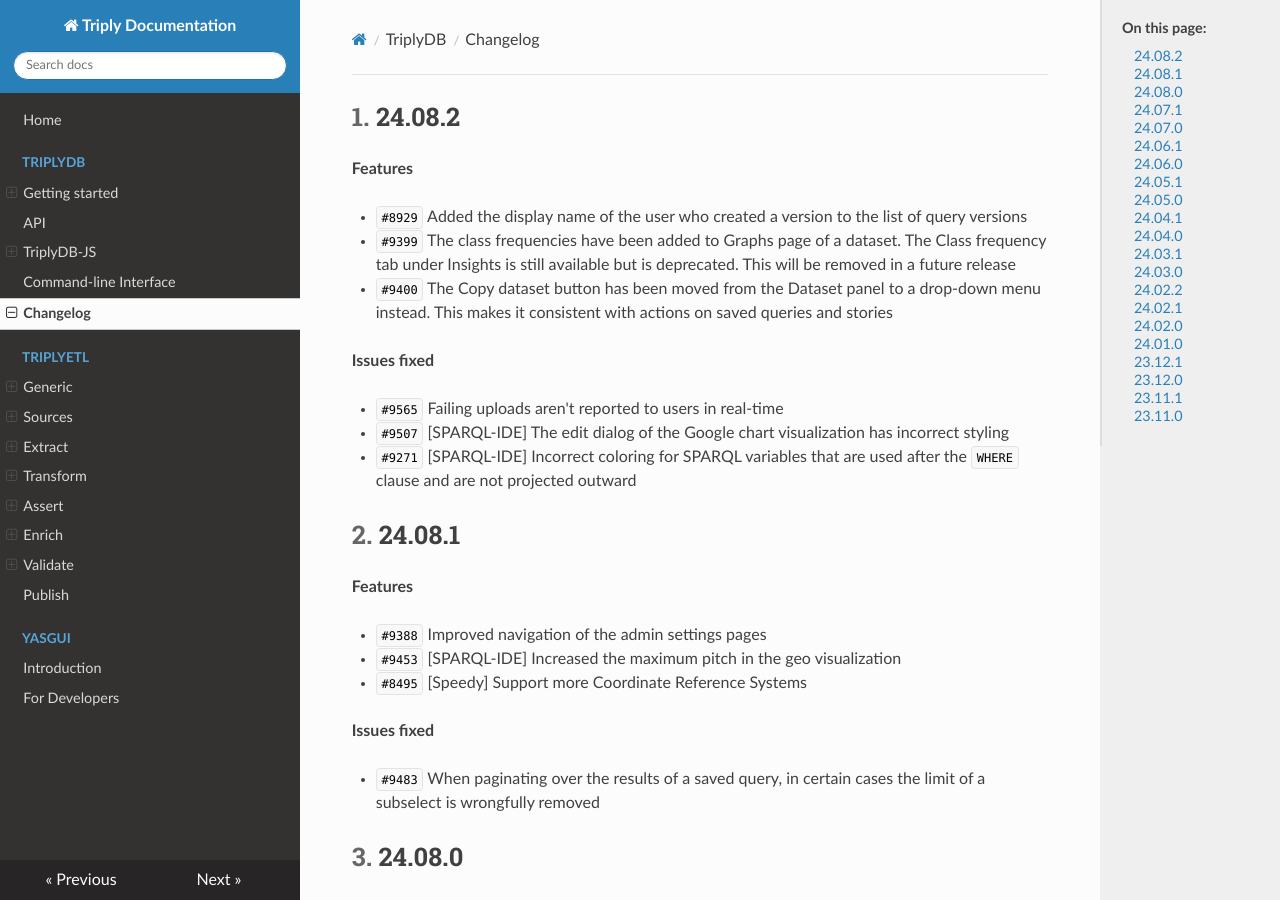
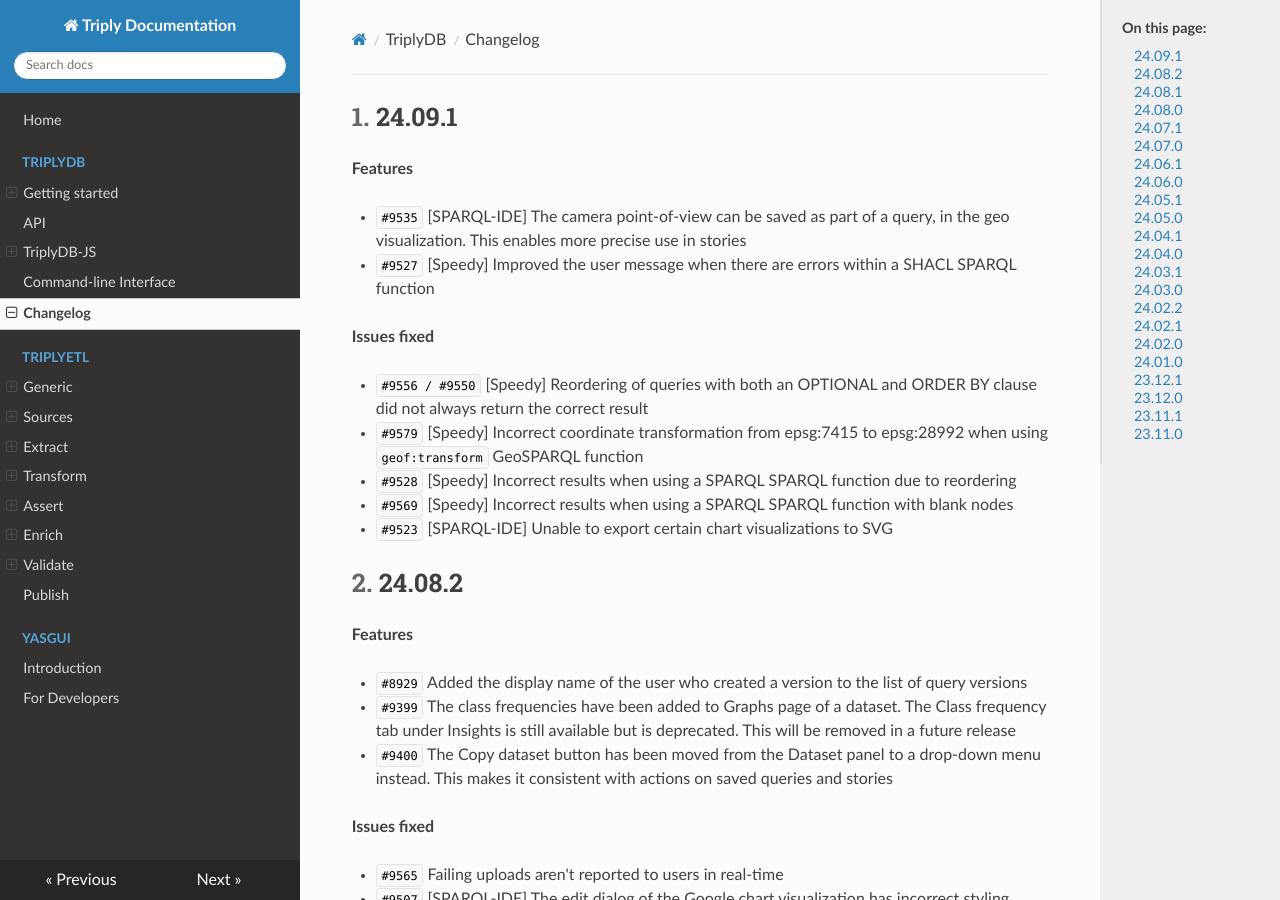
Before and after one commit to TriplyDB/Documentation, an MkDocs documentation site: the page built from docs/triplydb-changelog/index.md, in a window 1280 px wide and 900 px high. Built offline with MkDocs 1.6.1, drawn with Linux system fonts in a browser that asks for light colours.

Commit message:
Updated TriplyDB changelog for 24.09.1

```diff
--- a/docs/triplydb-changelog/index.md
+++ b/docs/triplydb-changelog/index.md
@@ -4,6 +4,21 @@
 ---
 
 [TOC]
+
+## 24.09.1 {#24.09.1}
+
+**Features**
+
+- `#9535` [SPARQL-IDE] The camera point-of-view can be saved as part of a query, in the geo visualization. This enables more precise use in stories
+- `#9527` [Speedy] Improved the user message when there are errors within a SHACL SPARQL function
+
+**Issues fixed**
+
+- `#9556 / #9550` [Speedy] Reordering of queries with both an OPTIONAL and ORDER BY clause did not always return the correct result
+- `#9579` [Speedy] Incorrect coordinate transformation from epsg:7415 to epsg:28992 when using `geof:transform` GeoSPARQL function
+- `#9528` [Speedy] Incorrect results when using a SPARQL SPARQL function due to reordering
+- `#9569` [Speedy] Incorrect results when using a SPARQL SPARQL function with blank nodes
+- `#9523` [SPARQL-IDE] Unable to export certain chart visualizations to SVG
 
 ## 24.08.2 {#24.08.2}
 
```
